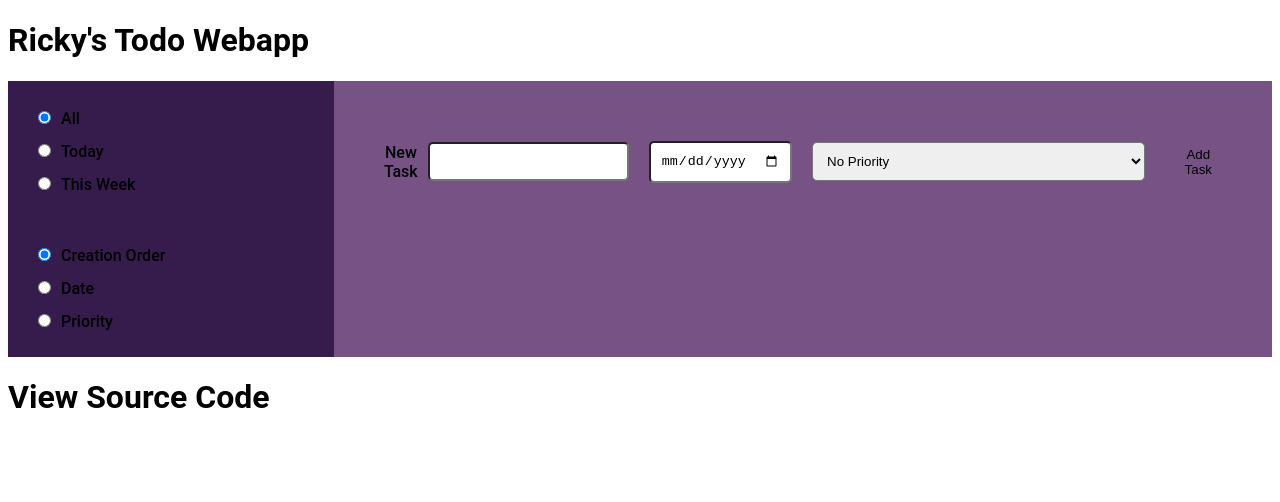
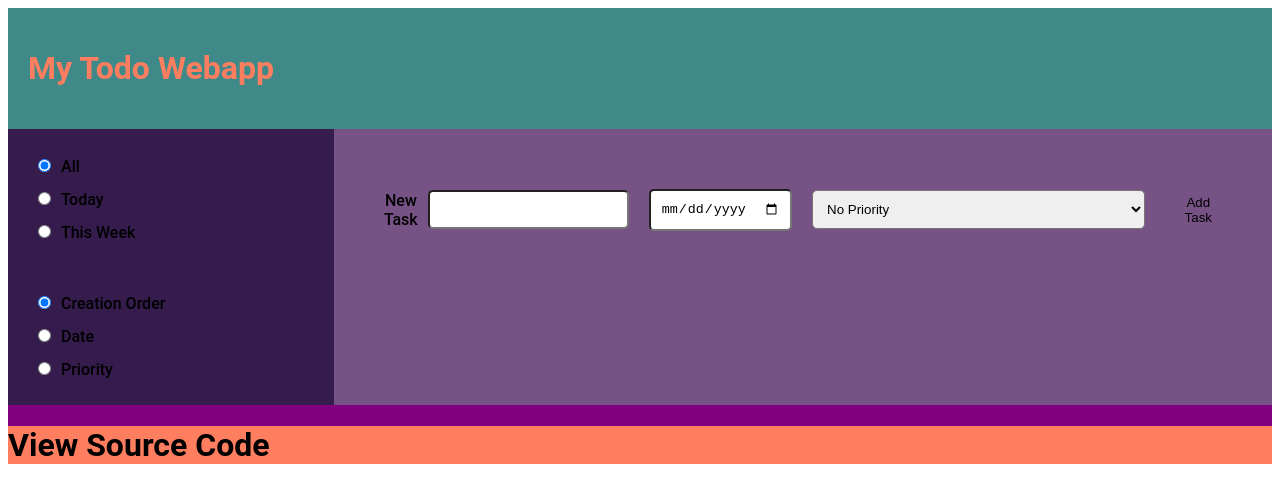
Before and after one commit to rickym-h/todo-webapp, a React (Create React App) app: page / in a window 1280 px wide. Shown: the top 502 px of the page. Built offline with nearby package versions, Linux system fonts and the light colour scheme.

Commit message:
refactored to have all content generated by app.js to build properly (including headers and footers)

```diff
--- a/public/index.html
+++ b/public/index.html
@@ -13,13 +13,13 @@
   <body>
     <noscript>You need to enable JavaScript to run this app.</noscript>
 
-    <div id={"headerBar"}>
-      <h1>Ricky's Todo Webapp</h1>
-    </div>
+<!--    <div id={"headerBar"}>-->
+<!--      <h1>My Todo Webapp</h1>-->
+<!--    </div>-->
     <div id="root"></div>
 
-    <div id={"footerBar"}>
-      <h1>View Source Code</h1>
-    </div>
+<!--    <div id={"footerBar"}>-->
+<!--      <h1>View Source Code</h1>-->
+<!--    </div>-->
   </body>
 </html>
--- a/src/App.js
+++ b/src/App.js
@@ -3,19 +3,19 @@ import Overview from "./components/Overview"
 import Options from "./components/Options"
 import InfoTile from "./components/InfoTile";
 import EditTaskModal from "./components/EditTaskModal";
-import uniqid from "uniqid";
+import uniqueID from "uniqid";
 import './Styles.css'
 
 class App extends Component {
-  constructor() {
-    super();
+  constructor(props) {
+    super(props);
 
     this.state = {
       task: {
         text: '',
         date: '',
         priority: '0',
-        id: uniqid()
+        id: uniqueID()
       },
       tasks: [],
       filter: "all",
@@ -81,7 +81,7 @@ class App extends Component {
         text: '',
         date: '',
         priority: '0',
-        id: uniqid()
+        id: uniqueID()
       },
     });
 
@@ -130,8 +130,8 @@ class App extends Component {
     });
   }
 
-  isLocalStorageAvailable =() => {
-    var test = 'test';
+  isLocalStorageAvailable = () => {
+    let test = 'test';
     try {
       localStorage.setItem(test, test);
       localStorage.removeItem(test);
@@ -141,7 +141,7 @@ class App extends Component {
     }
   }
 
-  componentDidUpdate(prevProps, prevState) {
+  componentDidUpdate = (prevProps, prevState, snapshot) => {
     if (prevState.tasks !== this.state.tasks) {
       // Tasks has updated
       if (this.isLocalStorageAvailable()) {
@@ -162,6 +162,10 @@ class App extends Component {
     let minDateISOString = date.toISOString().slice(0,10);
 
     return (
+        <div>
+          <div id={"headerBar"}>
+            <h1>My Todo Webapp</h1>
+          </div>
           <div id={"main"}>
             <div id={"optionsPane"}>
 
@@ -205,6 +209,11 @@ class App extends Component {
 
             </div>
           </div>
+          <div id={"footerBar"}>
+            <h1>View Source Code</h1>
+          </div>
+        </div>
+
     )
   };
 }
--- a/src/components/EditTaskModal.js
+++ b/src/components/EditTaskModal.js
@@ -1,5 +1,6 @@
 import React, {Component} from 'react';
 import "./Modal.css";
+
 
 class EditTaskModal extends Component {
     // eslint-disable-next-line no-useless-constructor
@@ -19,7 +20,6 @@ class EditTaskModal extends Component {
         if (!this.props.taskToEdit) {
             return;
         }
-        console.log("PROPS CHANGE VALID - SETTING STATE")
         this.setState({
             currentTask: JSON.parse(this.props.taskToEdit.task),
         })
@@ -54,7 +54,6 @@ class EditTaskModal extends Component {
 
     handleEditTask = (event) => {
         event.preventDefault()
-        console.log(event)
         this.props.finishEdit(this.state.currentTask)
         this.setState({
             currentTask: null,
```
Lines whose indentation alone changed are shown as unchanged.
